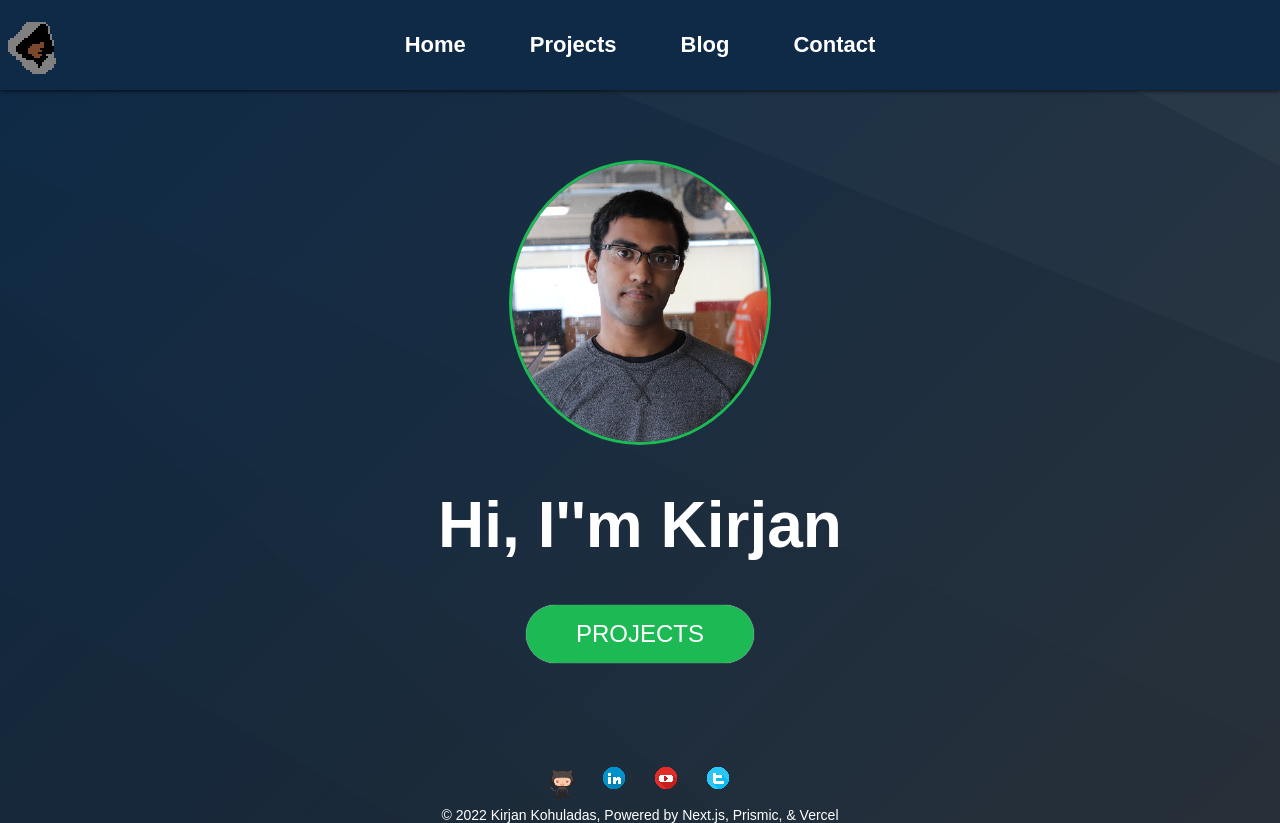
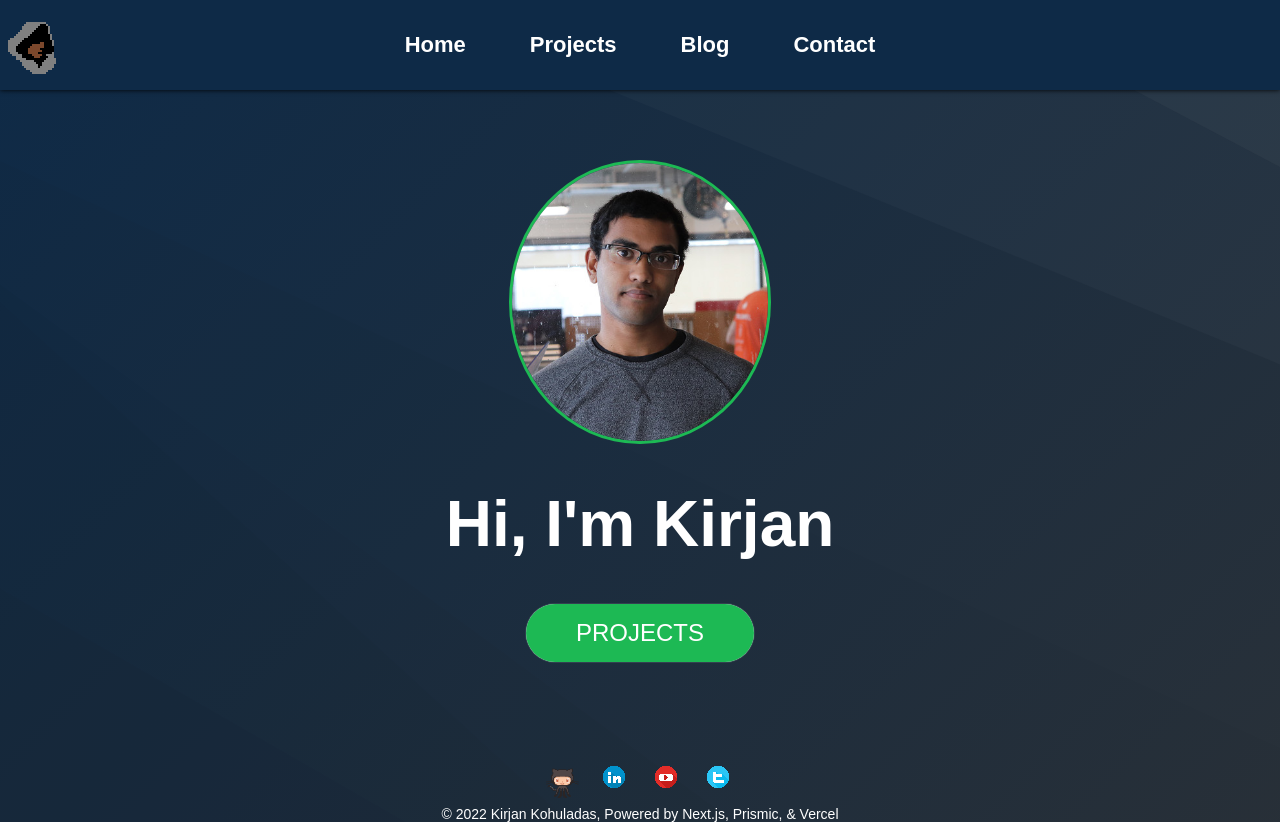
Before and after one commit to kprime21/kprime21-website, a Next.js app: page / in a window 1280 px wide. Built offline with nearby package versions, Linux system fonts and the light colour scheme.

Commit message:
escape character to hero

```diff
--- a/components/Hero.tsx
+++ b/components/Hero.tsx
@@ -111,7 +111,7 @@ const Hero = () => {
                     <Image className='image' src={Kirjan} layout="fill" alt='MyPicture'/>
                 </HeroImagePicture>
             <h1>
-                Hi, I'&apos;m Kirjan
+                Hi, I&apos;m Kirjan
             </h1>
             <Link  href='/projects' passHref>
                     <div className='projects'>Projects</div>
```
